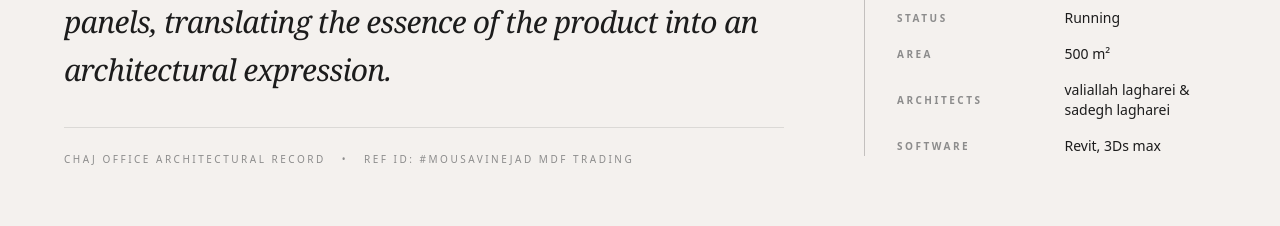
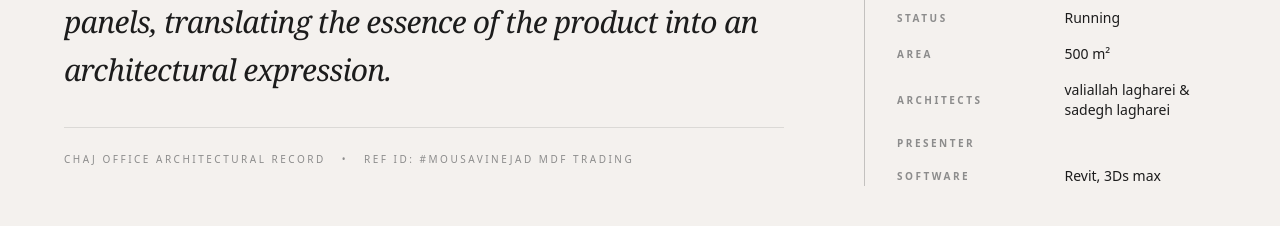
Before and after one commit to mohsenih236-creator/chaj-office, a React (Vite) app: page / in a window 1280 px wide. Shown: the part 860-1086 px from the top of the page. Built offline with nearby package versions, Linux system fonts and the light colour scheme; a web font is replaced by a local one.

Commit message:
Update ProjectMeta.tsx

```diff
--- a/src/components/ProjectMeta.tsx
+++ b/src/components/ProjectMeta.tsx
@@ -16,6 +16,7 @@ export const ProjectMeta: React.FC<ProjectMetaProps> = ({ project, language }) =
     { labelEn: 'STATUS', labelFa: 'وضعیت', valEn: project.status, valFa: project.statusFa },
     { labelEn: 'AREA', labelFa: 'مساحت', valEn: project.area, valFa: project.areaFa },
     { labelEn: 'ARCHITECTS', labelFa: 'معماران', valEn: project.architects, valFa: project.architectsFa },
+    { labelEn: 'PRESENTER', labelFa: 'پرزانتر', valEn: project.presenter, valFa: project.presenterFa },
     { labelEn: 'SOFTWARE', labelFa: 'نرم‌افزارها', valEn: project.software, valFa: project.software }
   ];
 
```
